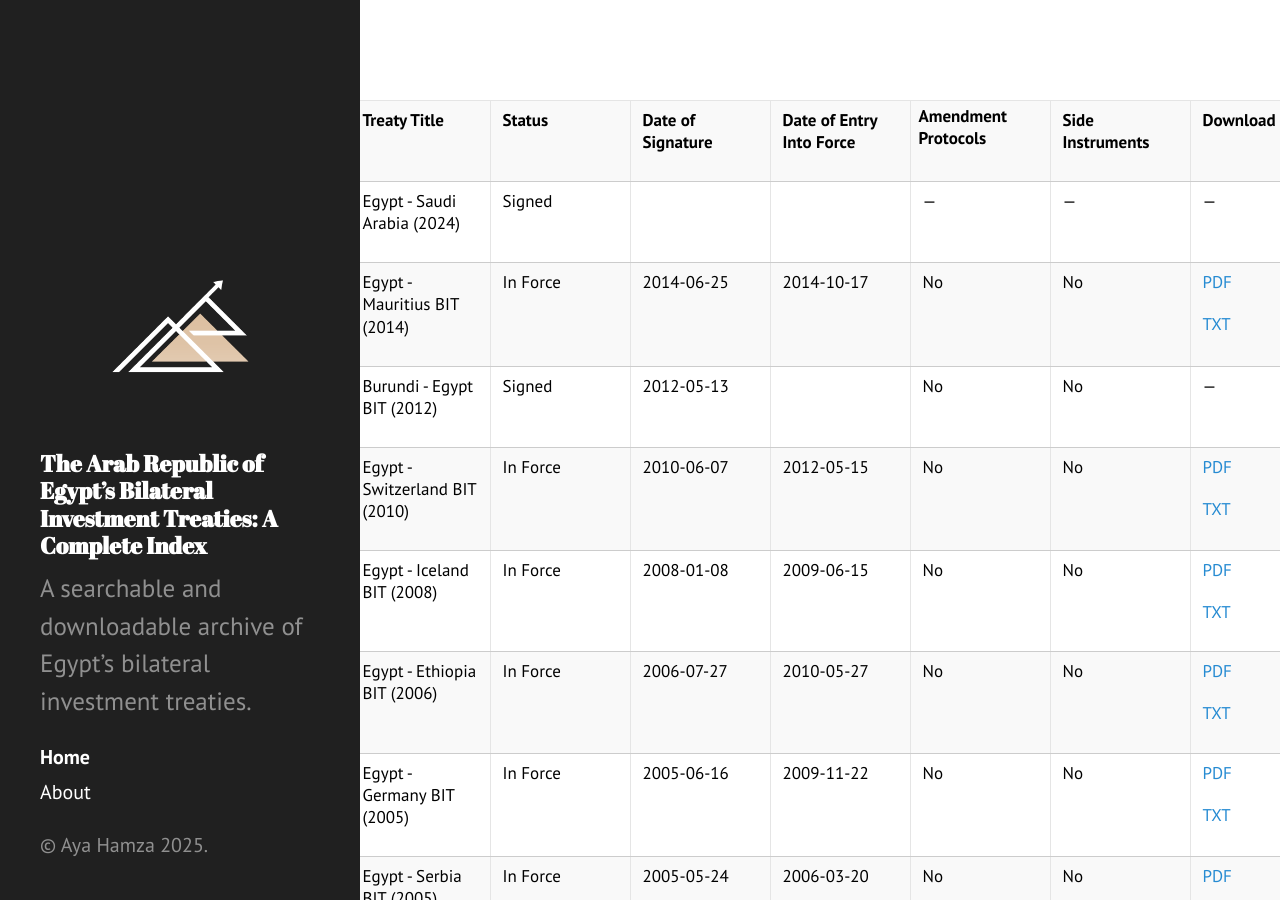
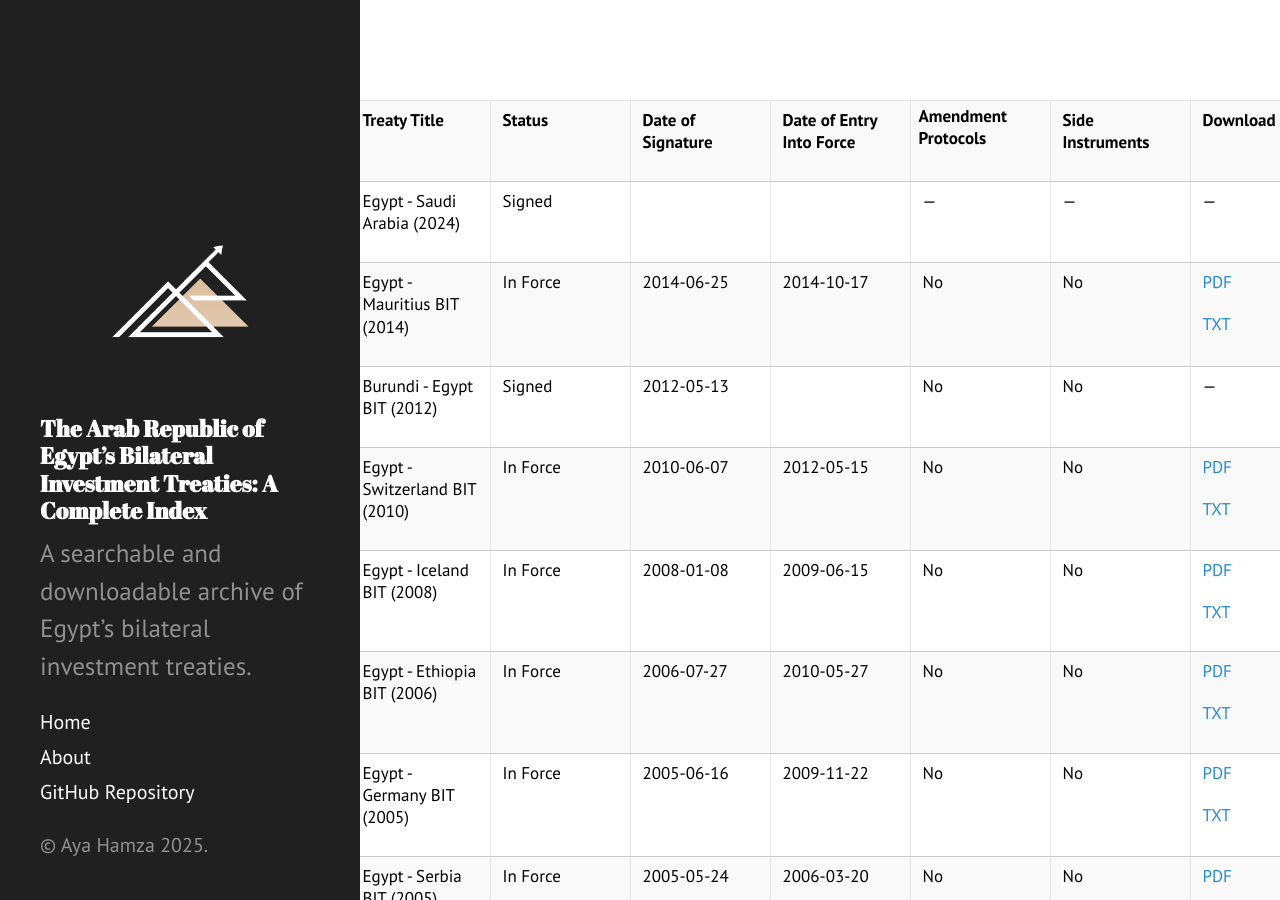
Before and after one commit to ayahamza1/MENABITs, a Jekyll site: the page built from index.md, in a window 1280 px wide and 900 px high. Built offline with Jekyll 4.4.1, drawn with Linux system fonts in a browser that asks for light colours.

Commit message:
Update sidebar.html

```diff
--- a/_includes/sidebar.html
+++ b/_includes/sidebar.html
@@ -17,8 +17,17 @@
 
     <!-- Navigation -->
 <nav class="sidebar-nav">
-  <a class="sidebar-nav-item{% if page.url == "/" %} active{% endif %}" href="/">Home</a>
-  <a class="sidebar-nav-item{% if page.url == "/about/" %} active{% endif %}" href="/about/">About</a>
+  <a class="sidebar-nav-item{% if page.url == site.baseurl %} active{% endif %}" href="{{ site.baseurl }}">Home</a>
+
+  {% assign pages_list = site.pages %}
+  {% for node in pages_list %}
+    {% if node.title and node.layout == "page" %}
+      <a class="sidebar-nav-item{% if page.url == node.url %} active{% endif %}" href="{{ node.url }}">{{ node.title }}</a>
+    {% endif %}
+  {% endfor %}
+
+  <!-- GitHub repository link only -->
+  <a class="sidebar-nav-item" href="{{ site.github.repo }}">GitHub Repository</a>
 </nav>
 
 
```
